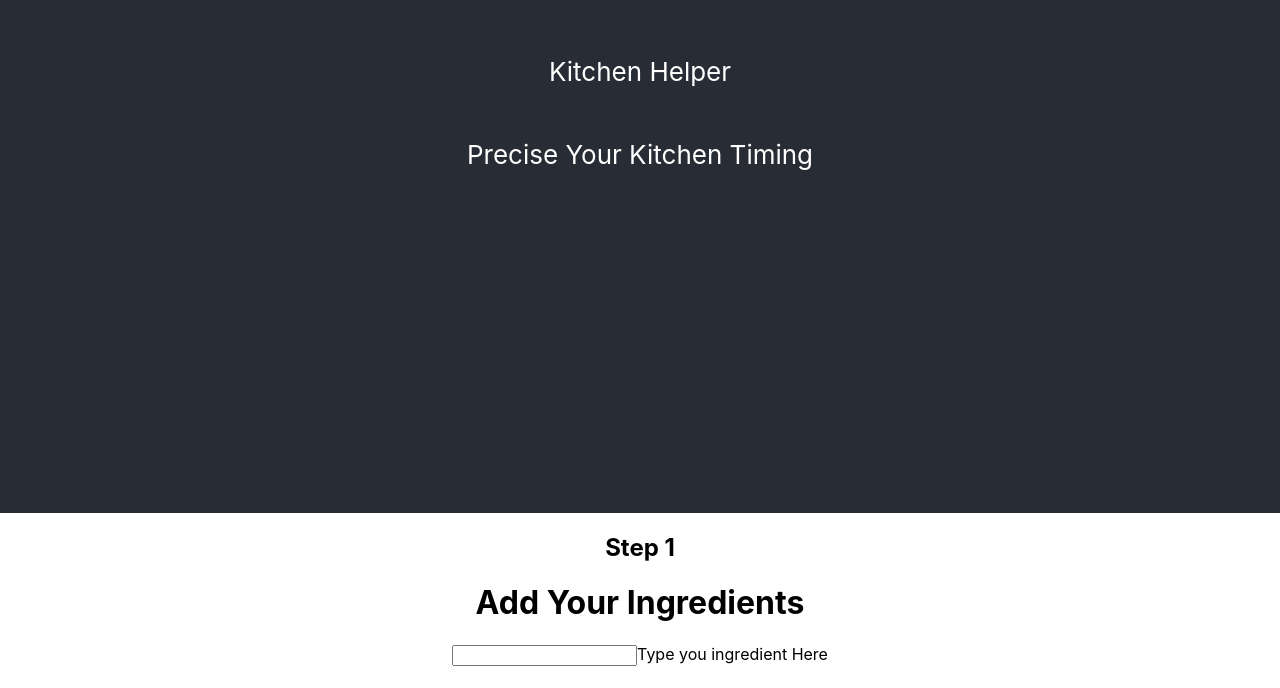
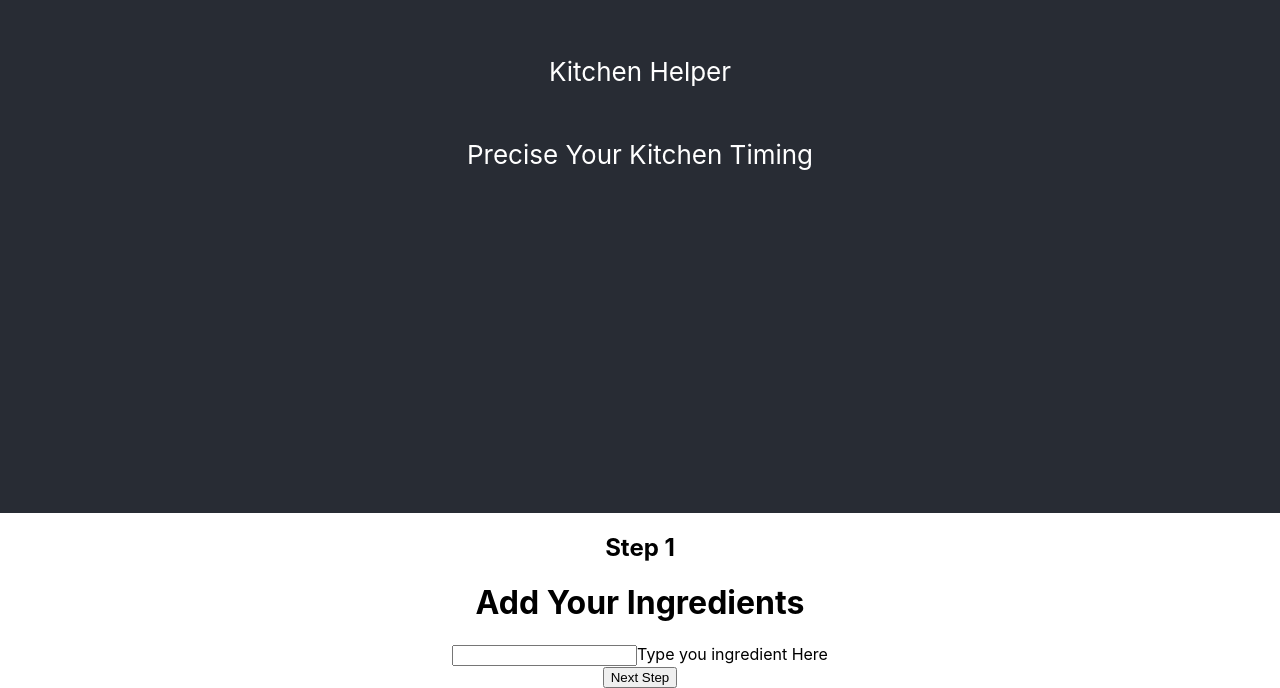
Before and after one commit to LexAeterna12321/kitchen-helper, a React (Create React App) app: page / in a window 1280 px wide. Shown: the part 287-975 px from the top of the page. Before the commit the page ends 953 px from the top, so only its background shows below. Built offline with nearby package versions, Linux system fonts and the light colour scheme.

Commit message:
app steps funcionality added

```diff
--- a/src/App.tsx
+++ b/src/App.tsx
@@ -19,10 +19,14 @@ interface IAppState {
 class App extends Component<IAppProps, IAppState> {
   state = { step: 1, timers: [] };
 
-  changeSteps = (): void => {
-    this.setState(state => ({
-      step: state.step + 1
-    }));
+  changeSteps = (sign: string): void => {
+    sign === "+"
+      ? this.setState(state => ({
+          step: state.step + 1
+        }))
+      : this.setState(state => ({
+          step: state.step - 1
+        }));
   };
 
   renderSteps = () => {
--- a/src/components/addIngredient/index.tsx
+++ b/src/components/addIngredient/index.tsx
@@ -1,8 +1,13 @@
 import React, { useState } from "react";
 // import ITimer from "../../App";
 
-const AddIngredient: React.SFC = props => {
+type AddIngredientProps = {
+  changeSteps: (sign: string) => void;
+};
+
+const AddIngredient = (props: AddIngredientProps) => {
   const [ingredient, setIngredient] = useState({});
+  const { changeSteps } = props;
 
   const setIng = (event: React.SyntheticEvent<HTMLInputElement>) => {
     setIngredient({ ingredient: event.currentTarget.value });
@@ -11,8 +16,9 @@ const AddIngredient: React.SFC = props => {
   const addIng = (event: React.SyntheticEvent<HTMLFormElement>) => {
     event.preventDefault();
     console.log(ingredient);
-    props.changeSteps();
+    changeSteps("+");
   };
+
   return (
     <div>
       <h1>Add Your Ingredients</h1>
@@ -20,6 +26,7 @@ const AddIngredient: React.SFC = props => {
         <input type="text" name="field" onChange={e => setIng(e)} />
         <label htmlFor="field">Type you ingredient Here</label>
       </form>
+      <button onClick={() => changeSteps("+")}>Next Step</button>
     </div>
   );
 };
--- a/src/components/addTiming/index.tsx
+++ b/src/components/addTiming/index.tsx
@@ -1,9 +1,12 @@
 import React, { useState } from "react";
 // import ITimer from "../../App";
+type AddTimingProps = {
+  changeSteps: (sign: string) => void;
+};
 
-const AddTiming: React.SFC = () => {
+const AddTiming = (props: AddTimingProps) => {
   const [ingredient, setIngredient] = useState({});
-
+  const { changeSteps } = props;
   const setIng = (event: React.SyntheticEvent<HTMLInputElement>) => {
     setIngredient({ ingredient: event.currentTarget.value });
     console.log(ingredient);
@@ -13,8 +16,8 @@ const AddTiming: React.SFC = () => {
   return (
     <div>
       <h1>Add Your Timings</h1>
-      <input type="text" name="field" onChange={e => setIng(e)} />
-      <label htmlFor="field">Type you ingredient Here</label>
+      <button onClick={() => changeSteps("-")}>Prev Step</button>
+      <button onClick={() => changeSteps("+")}>Next Step</button>
     </div>
   );
 };
--- a/src/components/timersSummary/index.tsx
+++ b/src/components/timersSummary/index.tsx
@@ -1,7 +1,16 @@
 import React from "react";
-
-const TimersSummary = () => {
-  return <div>TimersSummary</div>;
+type TimersSummaryProps = {
+  changeSteps: (sign: string) => void;
+};
+const TimersSummary = (props: TimersSummaryProps) => {
+  const { changeSteps } = props;
+  return (
+    <div>
+      TimersSummary
+      <button onClick={() => changeSteps("-")}>Prev Step</button>
+      <button onClick={() => changeSteps("+")}>Let's Cook</button>
+    </div>
+  );
 };
 
 export default TimersSummary;
```
